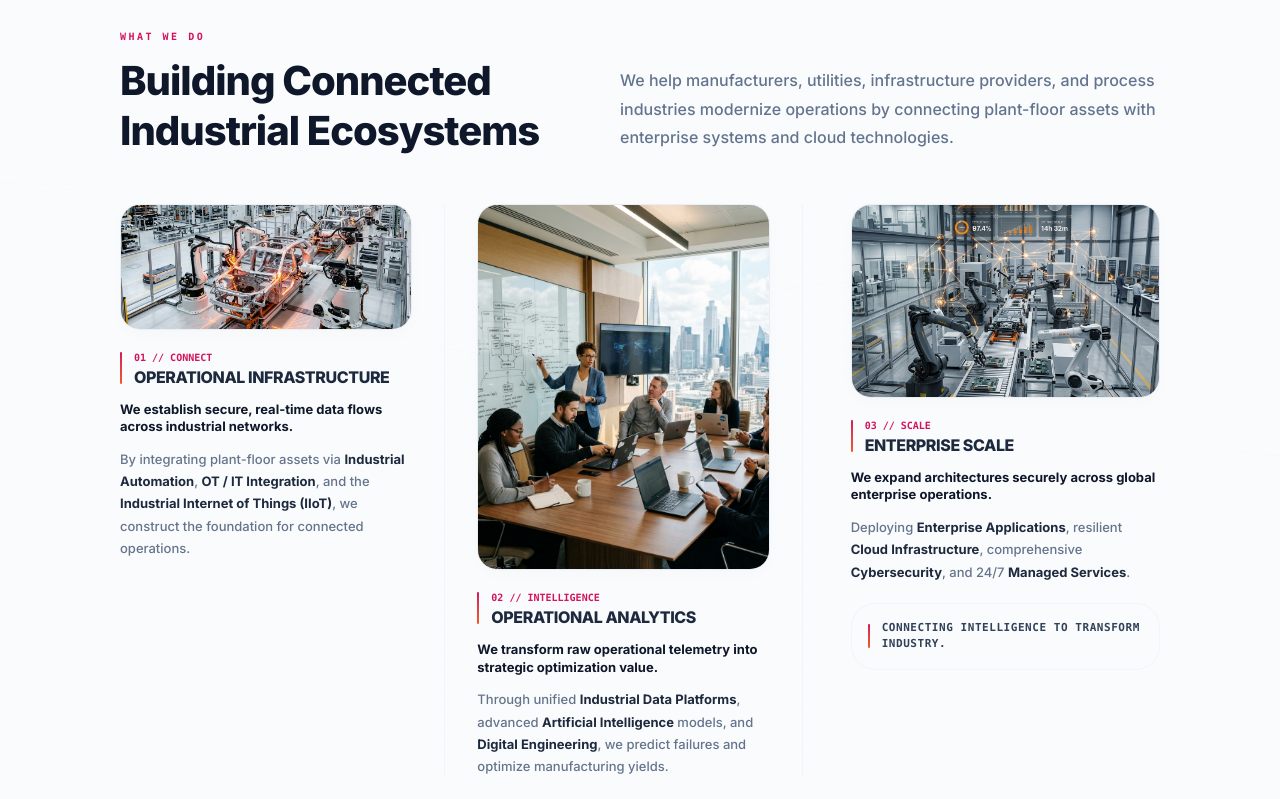
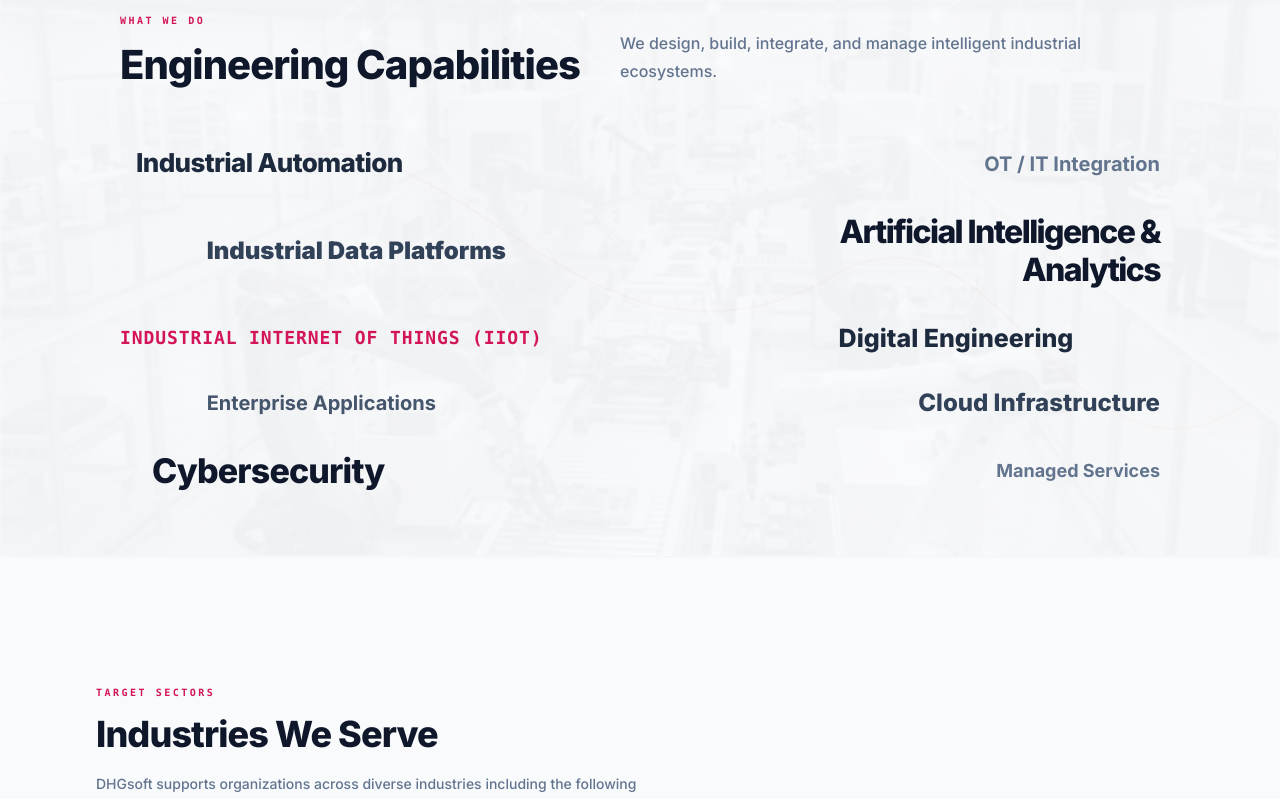
Before and after one commit to parthkumbhani/dhgsoft, a Next.js app: page /about in a window 1280 px wide. Shown: the part 1700-2499 px from the top of the page. Built offline with nearby package versions, Linux system fonts and the light colour scheme; no server answers.

Commit message:
Implement typographical editorial canvas for Section 03 containing only the 10 exact capability names

```diff
--- a/src/app/about/page.tsx
+++ b/src/app/about/page.tsx
@@ -330,27 +330,33 @@
         </section>
 
         {/* ━━━━━━━━━━━━━━━━━━━━━━ SECTION 3: WHAT WE DO ━━━━━━━━━━━━━━━━━━━━━━ */}
-        {/* 3-Chapter Editorial Capability layout with subtle engineering contour/grid background */}
-        <section id="capabilities" className="bg-[#FAFBFD] pt-20 pb-16 relative border-b border-slate-100 overflow-hidden flex flex-col justify-start min-h-[760px] max-h-[980px]">
+        {/* Typographical Editorial Capability Canvas with subtle panoramic background */}
+        <section id="capabilities" className="bg-[#FAFBFD] py-16 relative border-b border-slate-100 overflow-hidden flex flex-col justify-start min-h-[550px] max-h-[700px]">
 
-          {/* Subtle 2% Opacity Engineering Background Atmosphere (Dot Matrix, Grid, Contour) */}
+          {/* Subtle Panoramic Background Industrial Photograph (Soft overlay for text legibility) */}
+          <div className="absolute inset-0 z-0 select-none pointer-events-none opacity-[0.04] filter grayscale blur-[1px]">
+            <Image
+              src="/smart_factory_visual.png"
+              alt="Industrial manufacturing operations"
+              fill
+              className="object-cover"
+            />
+          </div>
+
+          {/* Subtle 2% Opacity Engineering Contour Background */}
           <div className="absolute inset-0 opacity-[0.02] pointer-events-none z-0 select-none">
-            <svg className="w-full h-full" xmlns="http://www.w3.org/2000/svg">
+            <svg className="w-full h-full" viewBox="0 0 100 100" fill="none">
+              <path d="M-10,35 C20,25 40,75 80,55 C110,35 120,95 150,75" stroke="url(#brand-grad-bg-3)" strokeWidth="0.4" />
               <defs>
-                <pattern id="dot-matrix" width="20" height="20" patternUnits="userSpaceOnUse">
-                  <circle cx="2" cy="2" r="0.6" fill="#0F172A" />
-                </pattern>
-                <pattern id="grid" width="40" height="40" patternUnits="userSpaceOnUse">
-                  <path d="M 40 0 L 0 0 0 40" fill="none" stroke="#0F172A" strokeWidth="0.5" />
-                </pattern>
+                <linearGradient id="brand-grad-bg-3" x1="0%" y1="0%" x2="100%" y2="100%">
+                  <stop offset="0%" stopColor="#D4145A" />
+                  <stop offset="100%" stopColor="#F15A24" />
+                </linearGradient>
               </defs>
-              <rect width="100%" height="100%" fill="url(#dot-matrix)" />
-              <rect width="100%" height="100%" fill="url(#grid)" opacity="0.5" />
-              <path d="M-50,250 C150,150 350,550 750,350 C1050,250 1150,650 1450,450" fill="none" stroke="#0F172A" strokeWidth="0.5" />
             </svg>
           </div>
 
-          <div className="max-w-[1440px] mx-auto px-6 md:px-16 lg:px-[120px] w-full relative z-10 flex flex-col justify-start gap-8">
+          <div className="max-w-[1440px] mx-auto px-6 md:px-16 lg:px-[120px] w-full relative z-10 flex flex-col justify-start gap-10">
 
             {/* Header Block with vertical gradient accent line */}
             <div className="flex flex-col md:flex-row md:items-end justify-between gap-6 text-left w-full">
@@ -359,106 +365,75 @@
                   WHAT WE DO
                 </span>
                 <h2 className="text-3xl sm:text-4xl lg:text-[40px] font-extrabold text-[#0F172A] tracking-tight leading-tight">
-                  Building Connected<br />Industrial Ecosystems
+                  Engineering Capabilities
                 </h2>
               </div>
               <p className="text-slate-500 font-medium text-sm sm:text-base leading-[1.8] max-w-[540px] md:mb-1">
-                We help manufacturers, utilities, infrastructure providers, and process industries modernize operations by connecting plant-floor assets with enterprise systems and cloud technologies.
+                We design, build, integrate, and manage intelligent industrial ecosystems.
               </p>
             </div>
 
-            {/* 3-Chapter Continuous Editorial Ribbon Layout */}
-            <div className="grid grid-cols-1 lg:grid-cols-3 gap-8 w-full text-left pt-4 z-10">
+            {/* Handcrafted Staggered Typographical Composition (10 Capabilities, Asymmetric Flow) */}
+            <div className="w-full grid grid-cols-12 gap-y-6 md:gap-y-8 items-center pt-4 select-none">
 
-              {/* CHAPTER ONE: CONNECT */}
-              <div className="flex flex-col justify-start pr-0 lg:pr-8 border-b lg:border-b-0 lg:border-r border-slate-100 pb-8 lg:pb-0">
-                {/* 1. Large panoramic real photograph (aspect 21:9) */}
-                <div className="relative w-full aspect-[21/9] overflow-hidden rounded-[20px] border border-slate-200/60 shadow-[0_4px_15px_rgba(15,23,42,0.02)] group mb-5">
-                  <Image
-                    src="/about_hero.png"
-                    alt="Industrial control systems command"
-                    fill
-                    className="object-cover transition-transform duration-600 ease-out group-hover:scale-[1.02]"
-                  />
-                </div>
-                {/* Title with vertical gradient bar */}
-                <div className="flex gap-3 items-start mb-3">
-                  <div className="w-[2px] h-8 bg-gradient-to-b from-[#D4145A] to-[#F15A24] rounded-full shrink-0 mt-0.5" />
-                  <div>
-                    <span className="text-[10px] font-bold text-[#D4145A] font-mono block">01 // CONNECT</span>
-                    <h4 className="text-slate-800 font-extrabold text-base tracking-tight uppercase">OPERATIONAL INFRASTRUCTURE</h4>
-                  </div>
-                </div>
-                {/* Paragraph copy */}
-                <p className="text-[#0F172A] font-bold text-[13px] leading-snug mb-3">
-                  We establish secure, real-time data flows across industrial networks.
-                </p>
-                <p className="text-[#64748B] text-[13px] leading-[1.7] font-medium max-w-[60ch]">
-                  By integrating plant-floor assets via <span className="font-bold text-slate-800">Industrial Automation</span>, <span className="font-bold text-slate-800">OT / IT Integration</span>, and the <span className="font-bold text-slate-800">Industrial Internet of Things (IIoT)</span>, we construct the foundation for connected operations.
-                </p>
+              {/* Row 1 */}
+              <div className="col-span-12 md:col-span-5 text-left md:pl-4">
+                <span className="text-xl sm:text-2xl lg:text-[26px] font-extrabold tracking-tight text-slate-800 hover:text-[#D4145A] transition-colors duration-300">
+                  Industrial Automation
+                </span>
+              </div>
+              <div className="col-span-12 md:col-span-5 md:col-start-8 text-left md:text-right">
+                <span className="text-lg sm:text-xl font-bold text-slate-500 hover:text-slate-900 transition-colors duration-300">
+                  OT / IT Integration
+                </span>
               </div>
 
-              {/* CHAPTER TWO: INTELLIGENCE */}
-              <div className="flex flex-col justify-start pr-0 lg:pr-8 border-b lg:border-b-0 lg:border-r border-slate-100 pb-8 lg:pb-0">
-                {/* 2. Large tall portrait photograph (aspect 4:5) */}
-                <div className="relative w-full aspect-[4/5] overflow-hidden rounded-[20px] border border-slate-200/60 shadow-[0_4px_15px_rgba(15,23,42,0.02)] group mb-5">
-                  <Image
-                    src="/about_collaboration.png"
-                    alt="Engineering collaboration session"
-                    fill
-                    className="object-cover transition-transform duration-600 ease-out group-hover:scale-[1.02]"
-                  />
-                </div>
-                {/* Title with vertical gradient bar */}
-                <div className="flex gap-3 items-start mb-3">
-                  <div className="w-[2px] h-8 bg-gradient-to-b from-[#D4145A] to-[#F15A24] rounded-full shrink-0 mt-0.5" />
-                  <div>
-                    <span className="text-[10px] font-bold text-[#D4145A] font-mono block">02 // INTELLIGENCE</span>
-                    <h4 className="text-slate-800 font-extrabold text-base tracking-tight uppercase">OPERATIONAL ANALYTICS</h4>
-                  </div>
-                </div>
-                {/* Paragraph copy */}
-                <p className="text-[#0F172A] font-bold text-[13px] leading-snug mb-3">
-                  We transform raw operational telemetry into strategic optimization value.
-                </p>
-                <p className="text-[#64748B] text-[13px] leading-[1.7] font-medium max-w-[60ch]">
-                  Through unified <span className="font-bold text-slate-800">Industrial Data Platforms</span>, advanced <span className="font-bold text-slate-800">Artificial Intelligence</span> models, and <span className="font-bold text-slate-800">Digital Engineering</span>, we predict failures and optimize manufacturing yields.
-                </p>
+              {/* Row 2 */}
+              <div className="col-span-12 md:col-span-6 md:col-start-2 text-left">
+                <span className="text-xl sm:text-2xl font-black text-slate-700 hover:text-[#D4145A] transition-colors duration-300">
+                  Industrial Data Platforms
+                </span>
+              </div>
+              <div className="col-span-12 md:col-span-4 md:col-start-9 text-left md:text-right">
+                <span className="text-2xl sm:text-3xl lg:text-[32px] font-extrabold tracking-tighter text-slate-900 hover:text-[#D4145A] transition-colors duration-300">
+                  Artificial Intelligence & Analytics
+                </span>
               </div>
 
-              {/* CHAPTER THREE: SCALE */}
-              <div className="flex flex-col justify-start lg:pl-4">
-                {/* 3. Wide cinematic industrial photograph (aspect 16:10) */}
-                <div className="relative w-full aspect-[16/10] overflow-hidden rounded-[20px] border border-slate-200/60 shadow-[0_4px_15px_rgba(15,23,42,0.02)] group mb-5">
-                  <Image
-                    src="/smart_factory_visual.png"
-                    alt="Modern industrial manufacturing"
-                    fill
-                    className="object-cover transition-transform duration-600 ease-out group-hover:scale-[1.02]"
-                  />
-                </div>
-                {/* Title with vertical gradient bar */}
-                <div className="flex gap-3 items-start mb-3">
-                  <div className="w-[2px] h-8 bg-gradient-to-b from-[#D4145A] to-[#F15A24] rounded-full shrink-0 mt-0.5" />
-                  <div>
-                    <span className="text-[10px] font-bold text-[#D4145A] font-mono block">03 // SCALE</span>
-                    <h4 className="text-slate-800 font-extrabold text-base tracking-tight uppercase">ENTERPRISE SCALE</h4>
-                  </div>
-                </div>
-                {/* Paragraph copy */}
-                <p className="text-[#0F172A] font-bold text-[13px] leading-snug mb-3">
-                  We expand architectures securely across global enterprise operations.
-                </p>
-                <p className="text-[#64748B] text-[13px] leading-[1.7] font-medium max-w-[60ch]">
-                  Deploying <span className="font-bold text-slate-800">Enterprise Applications</span>, resilient <span className="font-bold text-slate-800">Cloud Infrastructure</span>, comprehensive <span className="font-bold text-slate-800">Cybersecurity</span>, and 24/7 <span className="font-bold text-slate-800">Managed Services</span>.
-                </p>
-                {/* Closing Statement */}
-                <div className="mt-5 p-4 rounded-xl border border-slate-100 bg-[#FAFBFD] flex gap-3 items-center">
-                  <div className="w-[2px] h-6 bg-gradient-to-b from-[#D4145A] to-[#F15A24] rounded-full shrink-0" />
-                  <span className="text-[11px] font-extrabold text-slate-700 uppercase tracking-wider font-mono">
-                    Connecting Intelligence to Transform Industry.
-                  </span>
-                </div>
+              {/* Row 3 */}
+              <div className="col-span-12 md:col-span-6 text-left">
+                <span className="text-base sm:text-lg font-bold text-[#D4145A] tracking-wider uppercase font-mono">
+                  Industrial Internet of Things (IIoT)
+                </span>
+              </div>
+              <div className="col-span-12 md:col-span-5 md:col-start-7 text-left md:text-right">
+                <span className="text-xl sm:text-2xl lg:text-[25px] font-extrabold text-slate-800 hover:text-slate-950 transition-colors duration-300">
+                  Digital Engineering
+                </span>
+              </div>
+
+              {/* Row 4 */}
+              <div className="col-span-12 md:col-span-5 md:col-start-2 text-left">
+                <span className="text-lg sm:text-xl font-bold text-slate-600 hover:text-slate-900 transition-colors duration-300">
+                  Enterprise Applications
+                </span>
+              </div>
+              <div className="col-span-12 md:col-span-5 md:col-start-8 text-left md:text-right">
+                <span className="text-xl sm:text-2xl lg:text-[24px] font-extrabold text-slate-700 hover:text-[#D4145A] transition-colors duration-300">
+                  Cloud Infrastructure
+                </span>
+              </div>
+
+              {/* Row 5 */}
+              <div className="col-span-12 md:col-span-6 text-left md:pl-8">
+                <span className="text-2xl sm:text-3xl lg:text-[34px] font-extrabold tracking-tight text-slate-900 hover:text-[#D4145A] transition-colors duration-300">
+                  Cybersecurity
+                </span>
+              </div>
+              <div className="col-span-12 md:col-span-5 md:col-start-8 text-left md:text-right">
+                <span className="text-base sm:text-lg font-bold text-slate-500 hover:text-slate-800 transition-colors duration-300">
+                  Managed Services
+                </span>
               </div>
 
             </div>
```
